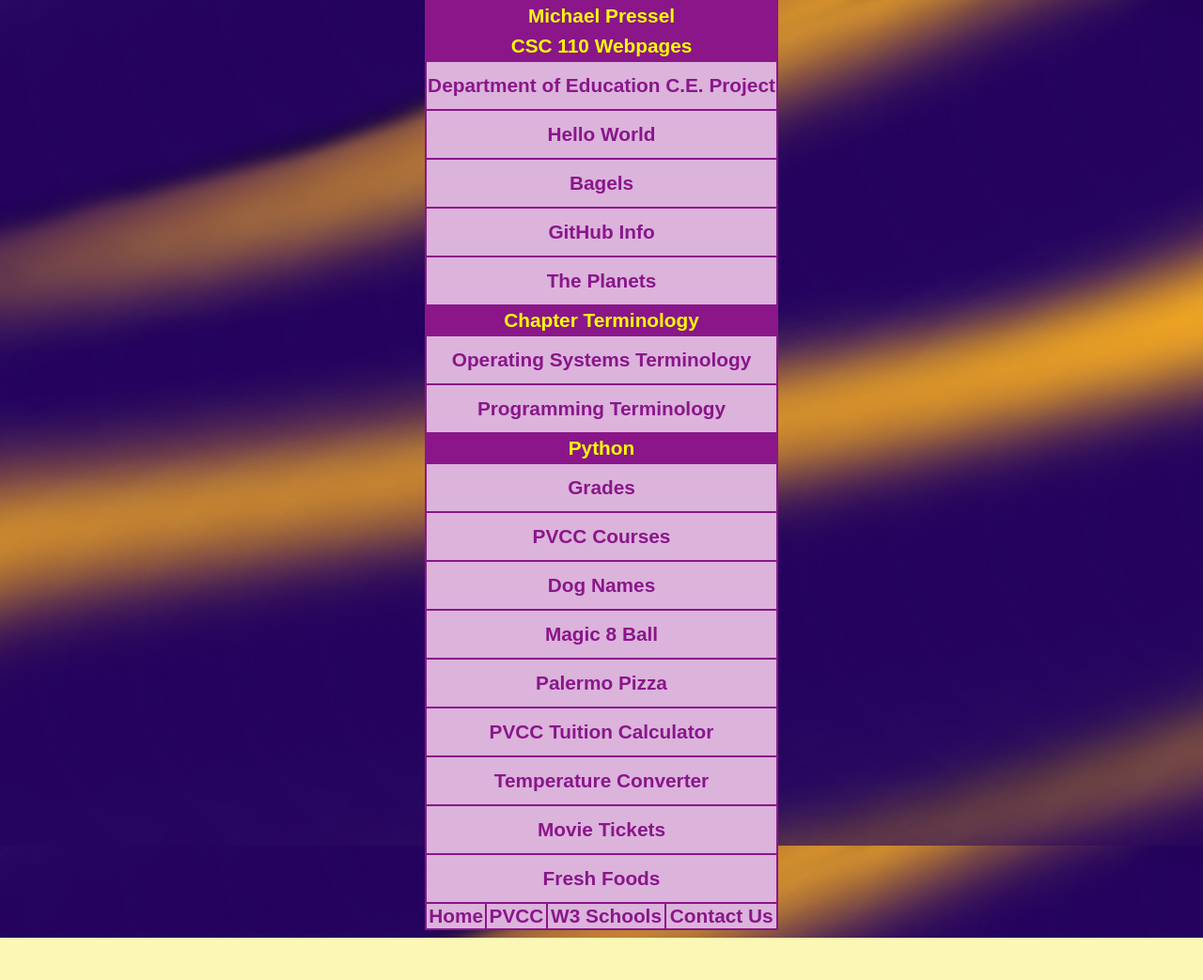
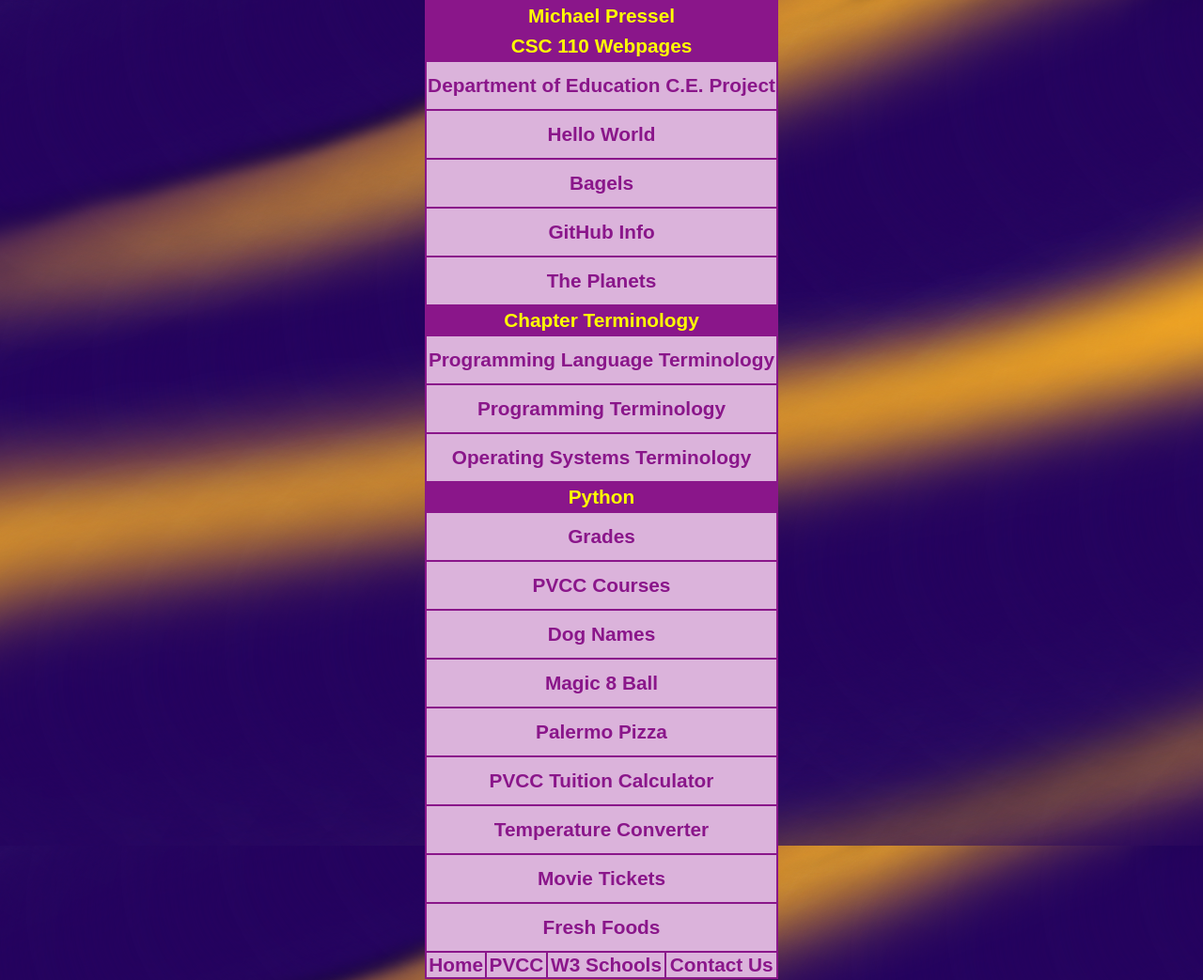
Before and after one commit to mpressel-pvcc/mpressel-pvcc.github.io, a plain HTML site: page index.html in a window 1280 px wide. Shown: the top 1043 px of the page at 94% size. Before the commit the page ends 998 px from the top, so only its background shows below. Drawn offline with Linux system fonts and the light colour scheme.

Commit message:
Update index.html

```diff
--- a/index.html
+++ b/index.html
@@ -64,19 +64,25 @@
                <th colspan="4">Chapter Terminology</th>
           </tr>
 
-          <tr><td colspan="4">
-               <a href = "opsys.html"> Operating Systems Terminology</a>
+	  <tr><td colspan="4">
+               <a href = "proglang.html"> Programming Language Terminology</a>
           </td></tr>
 
 	  <tr><td colspan="4">
                <a href = "programming.html"> Programming Terminology</a>
           </td></tr>
 
-		  <tr style=" height: 30px;">
+          <tr><td colspan="4">
+               <a href = "opsys.html"> Operating Systems Terminology</a>
+          </td></tr>
+
+
+
+	 <tr style=" height: 30px;">
           <th colspan="4">Python</th>
           </tr>
 
-	     	     <tr><td colspan="4">
+	 <tr><td colspan="4">
                <a href = "grades.py">Grades</a>
          </td></tr>
 
```
